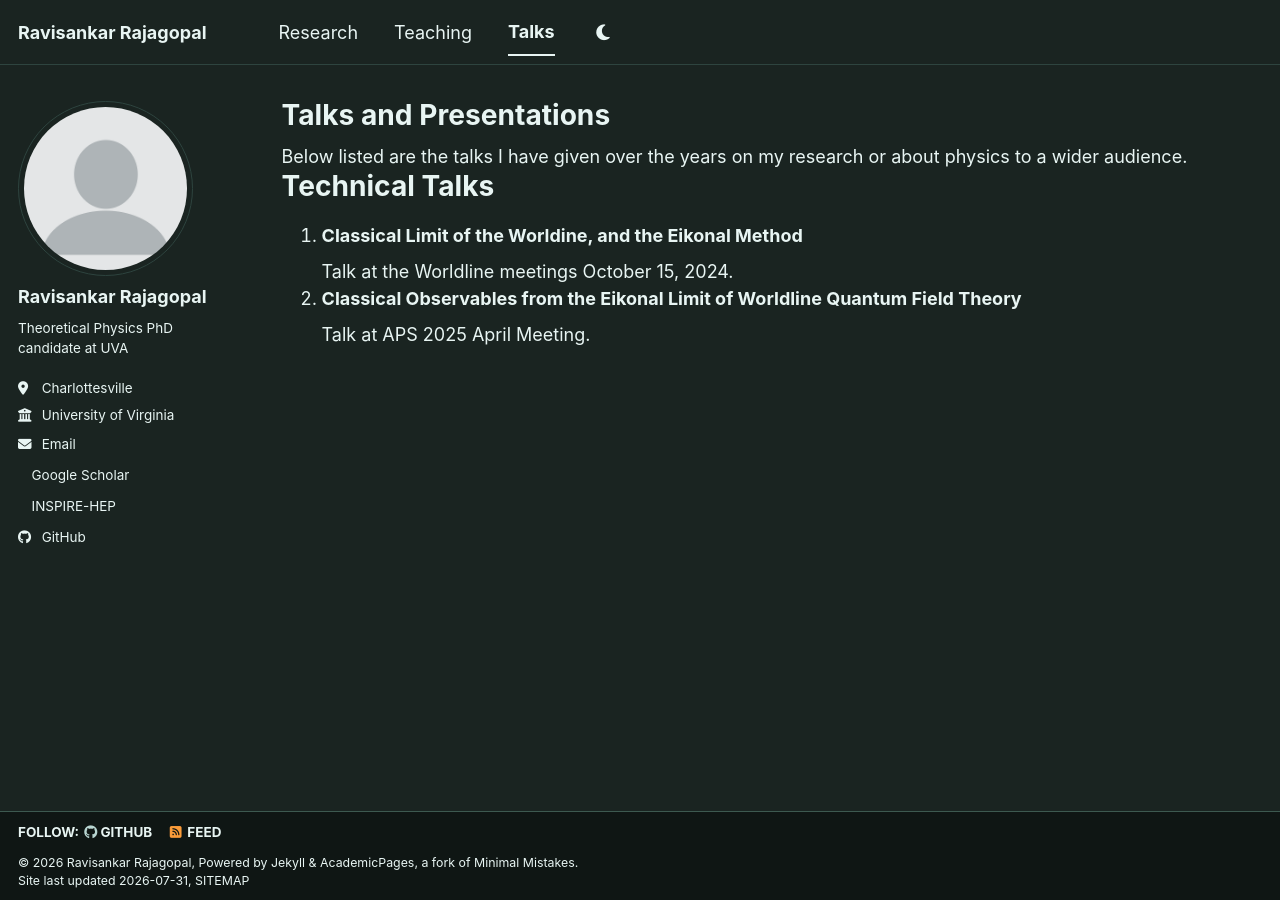
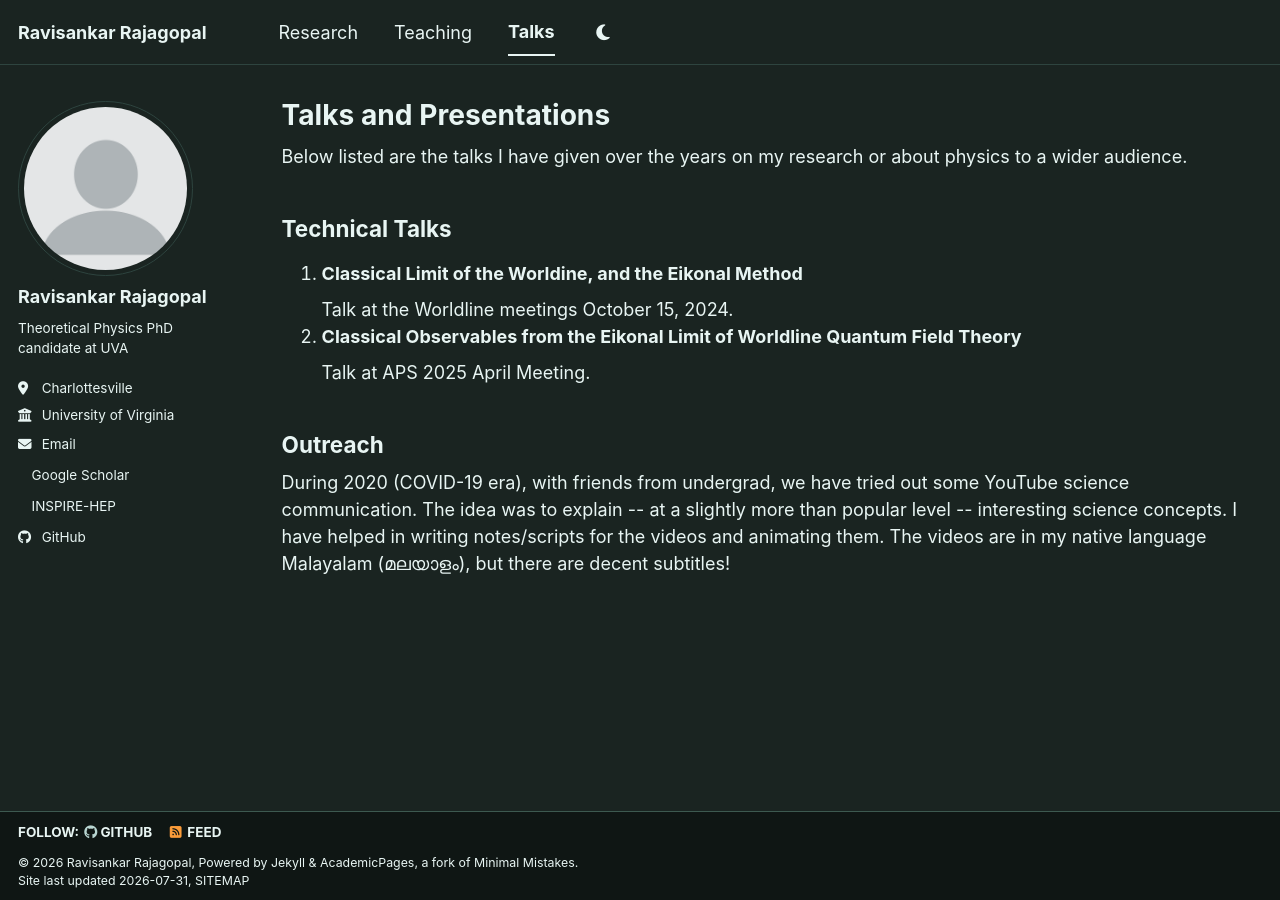
Before and after one commit to ravisankar712/ravisankar712.github.io, a Jekyll site: the page built from _pages/talks.html, in a window 1280 px wide. Built offline with Jekyll 4.4.1, drawn with Linux system fonts in a browser that asks for light colours; a style sheet for code colours, icons or effects is not loaded.

Commit message:
Update talks.html

```diff
--- a/_pages/talks.html
+++ b/_pages/talks.html
@@ -5,13 +5,18 @@ permalink: /talks/
 author_profile: true
 ---
 Below listed are the talks I have given over the years on my research or about physics to a wider audience.
-<h1>Technical Talks</h1>
+<h2>Technical Talks</h2>
 <ol>
   <li><b>Classical Limit of the Worldine, and the Eikonal Method</b></li>
-  Talk at the Worldline meetings October 15, 2024.
+  Talk at the Worldline meetings October 15, 2024.<br>
   <li><b>Classical Observables from the Eikonal Limit of Worldline Quantum Field Theory</b></li>
-  Talk at APS 2025 April Meeting.
+  Talk at APS 2025 April Meeting.<br>
 </ol>
+
+<h2>Outreach</h2>
+During 2020 (COVID-19 era), with friends from undergrad, we have tried out some YouTube science communication. The idea was to explain -- at a slightly more than popular
+level -- interesting science concepts. I have helped in writing notes/scripts for the videos and animating them. The videos are in my native language
+Malayalam (<span lang="ml" class="malayalam-text">മലയാളം</span>), but there are decent subtitles!
 <!-- {% if site.talkmap_link == true %}
 
 <p style="text-decoration:underline;"><a href="/talkmap.html">See a map of all the places I've given a talk!</a></p>
```
